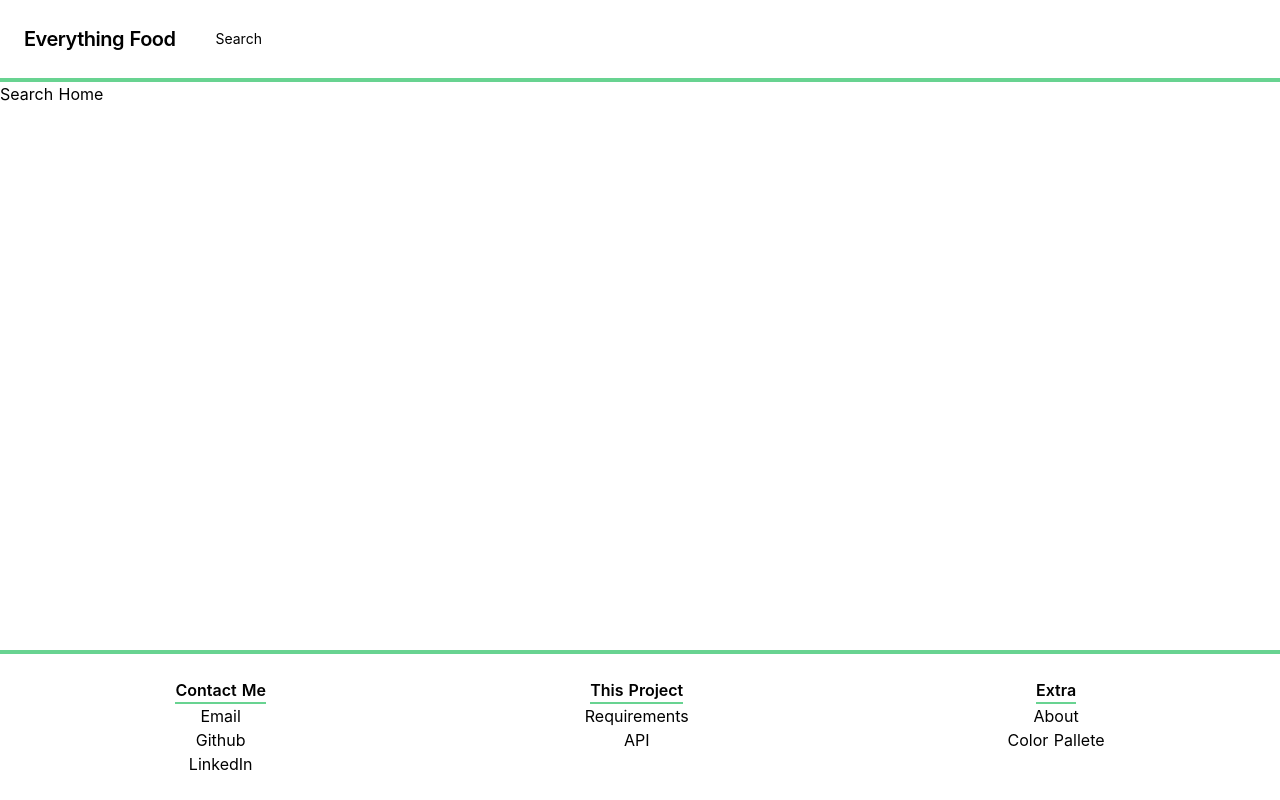
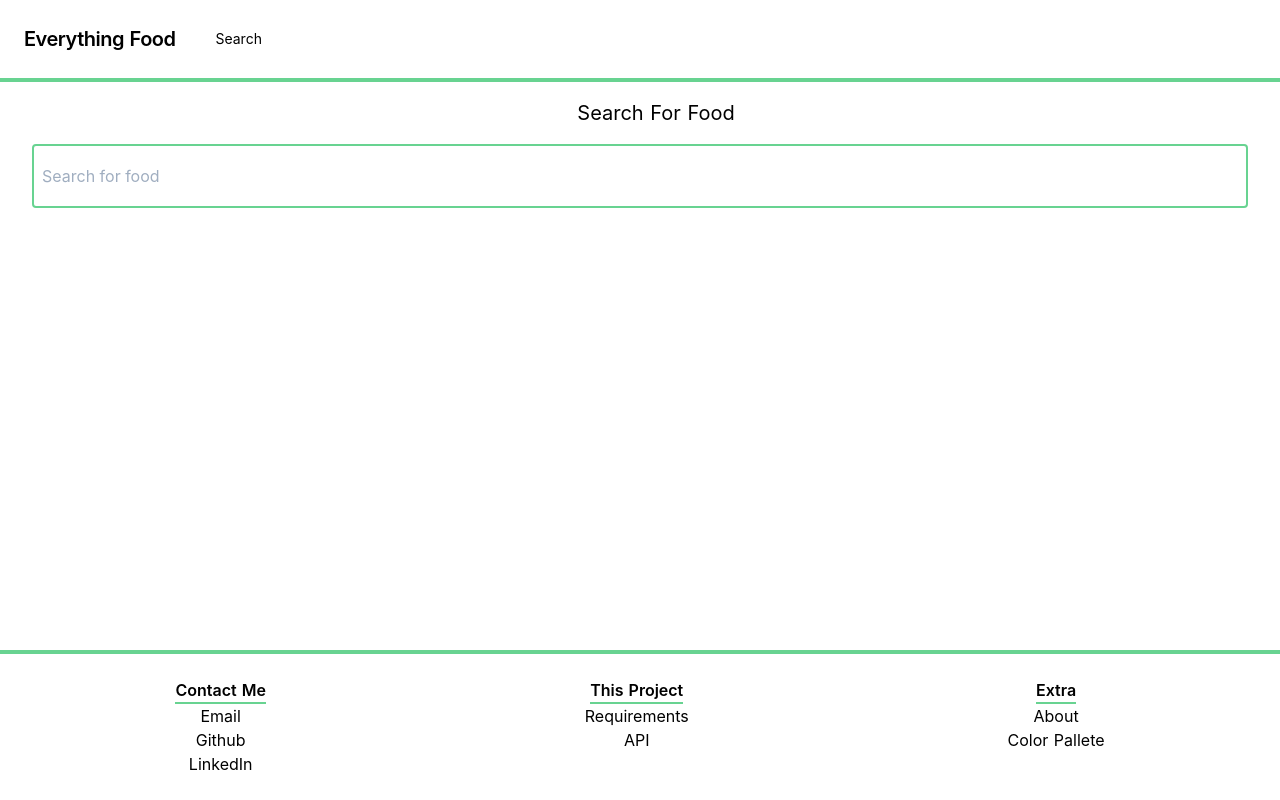
Before and after one commit to vBubbaa/ef-search-app, a Nuxt app: page /search in a window 1280 px wide. Built offline with nearby package versions, Linux system fonts and the light colour scheme.

Commit message:
Search bar base implementation + baseurl fix.

```diff
--- a/nuxt.config.js
+++ b/nuxt.config.js
@@ -29,7 +29,7 @@ export default {
 
   // Set the axios base-url so we don't have to type it out every time.
   axios: {
-    BaseURL: "https://prod.everythingfood-api.com/api/v1/search/food_items"
+    baseURL: "https://prod.everythingfood-api.com/api/v1/search/food_items"
   },
 
   // Build Configuration (https://go.nuxtjs.dev/config-build)
--- a/pages/search/index.vue
+++ b/pages/search/index.vue
@@ -1,6 +1,58 @@
 <template>
-  <div>
-    Search Home
+  <div class="container px-4 sm:px-8 mx-auto">
+    <!-- Header -->
+    <div class="m-4 w-full text-center text-xl">
+      Search For Food
+    </div>
+    <!-- Search and filter -->
+    <div>
+      <input
+        class="w-full px-2 h-16 rounded focus:outline-none text-1xl border-green-400 border-2"
+        type="search"
+        placeholder="Search for food"
+        v-on:keyup.enter="fetchFood"
+        v-model="search"
+      />
+    </div>
+    <!-- Results -->
+    <div class="flex justify-between">
+      <!-- Loading Spinner -->
+      <div v-if="loading" class="text-center inline-flex py-4">
+        <svg
+          class="animate-spin -ml-1 mr-3 h-5 w-5 text-white"
+          xmlns="http://www.w3.org/2000/svg"
+          fill="none"
+          viewBox="0 0 24 24"
+        >
+          <circle
+            class="opacity-50"
+            cx="12"
+            cy="12"
+            r="10"
+            stroke="green"
+            stroke-width="4"
+          ></circle>
+          <path
+            class="opacity-75"
+            fill="currentColor"
+            d="M4 12a8 8 0 018-8V0C5.373 0 0 5.373 0 12h4zm2 5.291A7.962 7.962 0 014 12H0c0 3.042 1.135 5.824 3 7.938l3-2.647z"
+          ></path>
+        </svg>
+        Loading Food
+      </div>
+      <!-- Done Loading -->
+      <div v-else class="py-4">
+        <div v-if="food.CountResults > 0">
+          <div
+            v-for="item in food.SearchResults"
+            :key="item.DefaultVendorID"
+            class="text-black"
+          >
+            {{ item.Desc1 }}
+          </div>
+        </div>
+      </div>
+    </div>
   </div>
 </template>
 
@@ -11,7 +63,35 @@
  * Includes sorting and filtering on the search results
  */
 export default {
-  name: "search-index"
+  name: "search-index",
+  data() {
+    return {
+      food: [],
+      search: null,
+      loading: false
+    };
+  },
+  methods: {
+    /**
+     * Method to fetch food from given api based on user search query
+     * Search 'q' is tied to data 'search'
+     */
+    fetchFood() {
+      this.loading = true;
+      this.food = this.$axios
+        .get("", {
+          params: { q: this.search }
+        })
+        .then(res => {
+          console.log(res);
+          this.food = res.data;
+          this.loading = false;
+        })
+        .catch(err => {
+          console.log(err);
+        });
+    }
+  }
 };
 </script>
 
```
